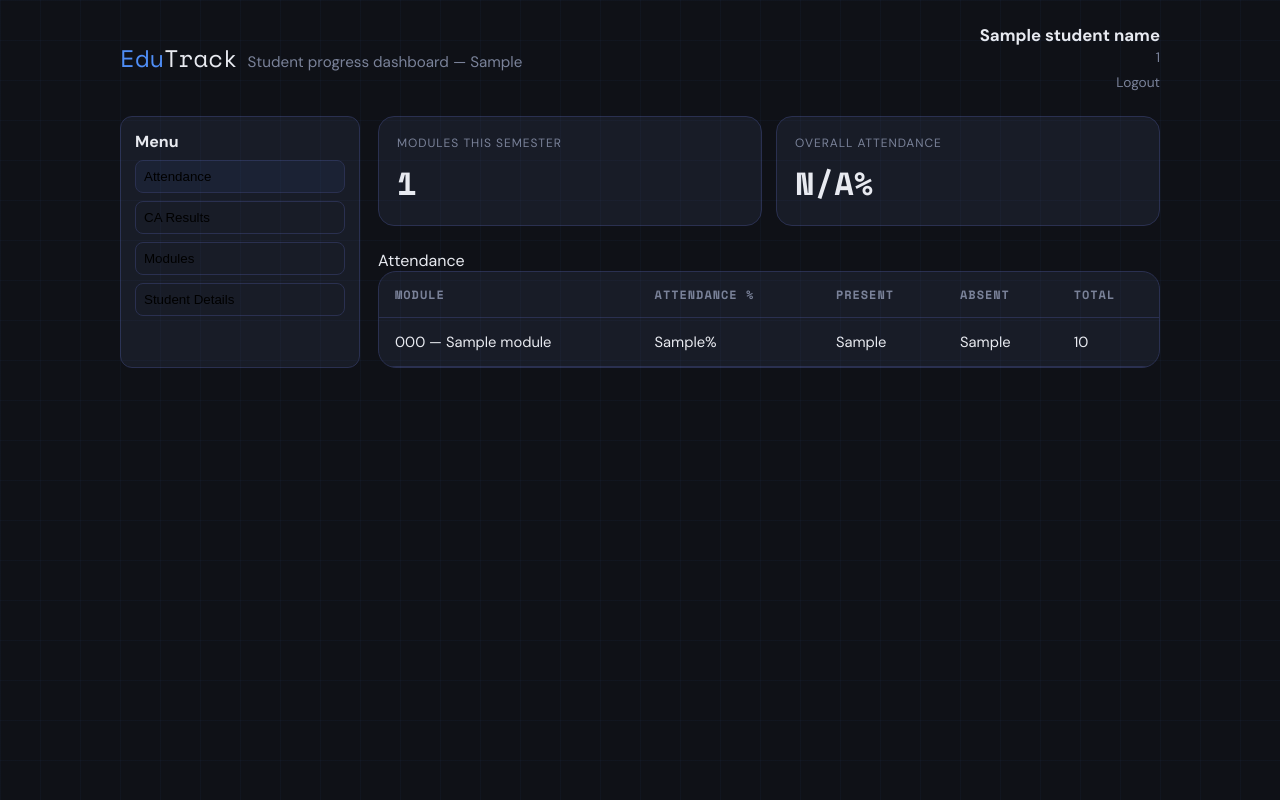
After one commit to whiteraven29/bp_sys, a Django app: template backend/templates/student_dashboard.html in a window 1280 px wide. The commit adds this page. Run offline with Django 5.2, Linux system fonts and the light colour scheme; the template is opened without the code that fills it: most values are stand-ins (such as "Sample title", 1, 10 or a date in 2020).

Commit message:
fix_and_students

```diff
--- a/backend/edutrack/urls.py
+++ b/backend/edutrack/urls.py
@@ -10,5 +10,7 @@ urlpatterns = [
     path('login/', att_views.login_view, name='login'),
     path('logout/', att_views.logout_view, name='logout'),
     path('register/', att_views.register_view, name='register'),
+    path('student-logout/', att_views.student_logout_view, name='student-logout'),
+    path('student-dashboard/', att_views.student_dashboard, name='student-dashboard'),
     path('', login_required(TemplateView.as_view(template_name='index.html')), name='frontend'),
 ]
--- /dev/null
+++ b/backend/templates/student_dashboard.html
@@ -0,0 +1,186 @@
+<!DOCTYPE html>
+<html lang="en">
+<head>
+<meta charset="UTF-8">
+<meta name="viewport" content="width=device-width, initial-scale=1.0">
+<title>EduTrack — Student Dashboard</title>
+<link href="https://fonts.googleapis.com/css2?family=Space+Mono:wght@400;700&family=DM+Sans:wght@300;400;500;600;700&display=swap" rel="stylesheet">
+<style>
+  :root {
+    --bg: #0f1117; --surface: #181c27; --surface2: #1e2335; --border: #2a3050;
+    --accent: #4f8ef7; --green: #22c55e; --yellow: #f59e0b; --red: #ef4444;
+    --text: #e8eaf0; --muted: #7a8299; --font-sans: 'DM Sans', sans-serif; --font-mono: 'Space Mono', monospace;
+  }
+  *, *::before, *::after { box-sizing: border-box; margin: 0; padding: 0; }
+  body { font-family: var(--font-sans); background: var(--bg); color: var(--text); min-height: 100vh; }
+  body::before { content: ''; position: fixed; inset: 0; background-image: linear-gradient(rgba(79,142,247,.04) 1px, transparent 1px), linear-gradient(90deg, rgba(79,142,247,.04) 1px, transparent 1px); background-size: 40px 40px; pointer-events: none; }
+  a { color: var(--accent); text-decoration: none; }
+  a:hover { text-decoration: underline; }
+  .page { max-width: 1080px; margin: 0 auto; padding: 24px 20px; }
+  .topbar { display: flex; flex-wrap: wrap; justify-content: space-between; gap: 12px; align-items: center; margin-bottom: 24px; }
+  .brand { display: flex; gap: 10px; align-items: baseline; }
+  .brand .logo { font-family: var(--font-mono); font-size: 1.5rem; color: var(--accent); }
+  .brand .logo span { color: var(--text); }
+  .brand .desc { color: var(--muted); font-size: .95rem; }
+  .profile { text-align: right; }
+  .profile strong { display: block; font-size: 1.05rem; }
+  .profile span { color: var(--muted); font-size: .86rem; }
+  .logout-link { display: inline-flex; align-items: center; gap: 6px; margin-top: 6px; font-size: .86rem; color: var(--muted); }
+  .logout-link:hover { color: var(--red); }
+  .stat-grid { display: grid; grid-template-columns: repeat(auto-fit, minmax(180px, 1fr)); gap: 14px; margin-bottom: 24px; }
+  .stat-card { background: var(--surface); border: 1px solid var(--border); border-radius: 16px; padding: 18px; }
+  .stat-card .label { font-size: .75rem; color: var(--muted); text-transform: uppercase; letter-spacing: .08em; margin-bottom: 8px; }
+  .stat-card .value { font-size: 2rem; font-family: var(--font-mono); font-weight: 700; }
+  .table-wrap { background: var(--surface); border: 1px solid var(--border); border-radius: 18px; overflow: hidden; }
+  table { width: 100%; border-collapse: collapse; min-width: 720px; }
+  th, td { padding: 14px 16px; text-align: left; vertical-align: top; border-bottom: 1px solid var(--border); }
+  th { font-size: .75rem; letter-spacing: .08em; text-transform: uppercase; font-family: var(--font-mono); color: var(--muted); }
+  td { font-size: .92rem; color: var(--text); }
+  tbody tr:hover td { background: rgba(79,142,247,.04); }
+  .badge { display: inline-flex; align-items: center; gap: 6px; border-radius: 999px; padding: 4px 10px; font-size: .75rem; font-family: var(--font-mono); }
+  .badge-att { background: rgba(34,197,94,.12); color: var(--green); }
+  .badge-miss { background: rgba(239,68,68,.12); color: var(--red); }
+  .badge-sem { background: rgba(79,142,247,.12); color: var(--accent); }
+  .empty { padding: 40px 20px; color: var(--muted); text-align: center; }
+  .module-name { font-weight: 700; }
+  .result-box { margin-top: 10px; padding: 14px 16px; background: rgba(15,17,23,.92); border: 1px solid var(--border); border-radius: 14px; }
+  .result-row { display: grid; grid-template-columns: 1fr auto; gap: 12px; margin-bottom: 8px; align-items: center; }
+  .result-row span:first-child { color: var(--muted); }
+  .result-row span:last-child { font-family: var(--font-mono); font-weight: 700; }
+  .row-label { color: var(--muted); font-size: .8rem; text-transform: uppercase; letter-spacing: .08em; margin-bottom: 12px; }
+  @media (max-width: 860px) { .table-wrap { overflow-x: auto; } }
+  @media (max-width: 640px) { .topbar { flex-direction: column; align-items: stretch; } }
+</style>
+</head>
+<body>
+<div class="page">
+  <div class="topbar">
+    <div class="brand">
+      <div class="logo">Edu<span>Track</span></div>
+      <div class="desc">Student progress dashboard — {{ active_semester }}</div>
+    </div>
+    <div class="profile">
+      <strong>{{ student_name }}</strong>
+      <span>{{ registration_number }}</span>
+      <div><a href="{% url 'student-logout' %}" class="logout-link">Logout</a></div>
+    </div>
+  </div>
+  <div style="display:flex;gap:18px;">
+    <aside style="width:240px;background:var(--surface);border:1px solid var(--border);border-radius:12px;padding:14px;">
+      <div style="font-weight:700;margin-bottom:8px;">Menu</div>
+      <nav style="display:flex;flex-direction:column;gap:8px;">
+        <button class="side-btn" data-target="attendance-section" style="text-align:left;padding:8px;border-radius:8px;border:1px solid var(--border);background:transparent;cursor:pointer;">Attendance</button>
+        <button class="side-btn" data-target="results-section" style="text-align:left;padding:8px;border-radius:8px;border:1px solid var(--border);background:transparent;cursor:pointer;">CA Results</button>
+        <button class="side-btn" data-target="modules-section" style="text-align:left;padding:8px;border-radius:8px;border:1px solid var(--border);background:transparent;cursor:pointer;">Modules</button>
+        <button class="side-btn" data-target="details-section" style="text-align:left;padding:8px;border-radius:8px;border:1px solid var(--border);background:transparent;cursor:pointer;">Student Details</button>
+      </nav>
+    </aside>
+
+    <div style="flex:1;">
+      <div class="stat-grid">
+    <div class="stat-card">
+      <div class="label">Modules this semester</div>
+      <div class="value">{{ module_count }}</div>
+    </div>
+    <div class="stat-card">
+      <div class="label">Overall attendance</div>
+      <div class="value">{{ overall_attendance|default:'N/A' }}%</div>
+    </div>
+  </div>
+      <div id="panels">
+        <div id="attendance-section" class="panel">
+          <div class="card">
+            <div class="card-title">Attendance</div>
+            <div class="table-wrap">
+              <table>
+                <thead>
+                  <tr><th>Module</th><th>Attendance %</th><th>Present</th><th>Absent</th><th>Total</th></tr>
+                </thead>
+                <tbody>
+                  {% for module in modules %}
+                    <tr>
+                      <td>{{ module.module_code }} — {{ module.module_name }}</td>
+                      <td>{{ module.attendance_pct }}%</td>
+                      <td>{{ module.sessions_attended }}</td>
+                      <td>{{ module.sessions_absent }}</td>
+                      <td>{{ module.sessions_total }}</td>
+                    </tr>
+                  {% endfor %}
+                </tbody>
+              </table>
+            </div>
+          </div>
+        </div>
+
+        <div id="results-section" class="panel" style="display:none;">
+          <div class="card">
+            <div class="card-title">CA Results</div>
+            {% for module in modules %}
+              <div class="card" style="margin-bottom:12px;">
+                <div class="card-title">{{ module.module_code }} — {{ module.module_name }}</div>
+                {% if module.result %}
+                  <div class="result-box">
+                    <div class="result-row"><span>Assignment 1</span><span>{{ module.result.assign1|default:'–' }}</span></div>
+                    <div class="result-row"><span>Assignment 2</span><span>{{ module.result.assign2|default:'–' }}</span></div>
+                    <div class="result-row"><span>CAT 1</span><span>{{ module.result.cat1_theory|default:'–' }}</span></div>
+                    <div class="result-row"><span>CAT 2</span><span>{{ module.result.cat2_theory|default:'–' }}</span></div>
+                    {% if module.result.has_practical %}
+                      <div class="result-row"><span>Practical 1</span><span>{{ module.result.cat1_practical|default:'–' }}</span></div>
+                      <div class="result-row"><span>Practical 2</span><span>{{ module.result.cat2_practical|default:'–' }}</span></div>
+                    {% endif %}
+                    <div class="result-row"><span>End theory</span><span>{{ module.result.end_theory|default:'–' }}</span></div>
+                    {% if module.result.has_practical %}
+                      <div class="result-row"><span>End practical</span><span>{{ module.result.end_practical|default:'–' }}</span></div>
+                    {% endif %}
+                    <div class="result-row"><span>Total</span><span>{{ module.result.final_total|default:'–' }}</span></div>
+                  </div>
+                {% else %}
+                  <div class="empty">No marks available yet for this module.</div>
+                {% endif %}
+              </div>
+            {% endfor %}
+          </div>
+        </div>
+
+        <div id="modules-section" class="panel" style="display:none;">
+          <div class="card">
+            <div class="card-title">Modules</div>
+            <ul>
+              {% for module in modules %}
+                <li>{{ module.module_code }} — {{ module.module_name }} ({{ module.semester }})</li>
+              {% endfor %}
+            </ul>
+          </div>
+        </div>
+
+        <div id="details-section" class="panel" style="display:none;">
+          <div class="card">
+            <div class="card-title">Student Details</div>
+            <div><strong>Name:</strong> {{ student_name }}</div>
+            <div><strong>Registration No:</strong> {{ registration_number }}</div>
+            <div><strong>Active Semester:</strong> {{ active_semester }}</div>
+          </div>
+        </div>
+      </div>
+    </div>
+  </div>
+</div>
+</body>
+<script>
+  document.addEventListener('DOMContentLoaded', function () {
+    const buttons = document.querySelectorAll('.side-btn');
+    function showPanel(id) {
+      document.querySelectorAll('#panels .panel').forEach(p => p.style.display = 'none');
+      const el = document.getElementById(id);
+      if (el) el.style.display = '';
+    }
+    buttons.forEach(b => b.addEventListener('click', () => {
+      showPanel(b.dataset.target);
+      buttons.forEach(x => x.style.background = 'transparent');
+      b.style.background = 'rgba(79,142,247,.06)';
+    }));
+    // default
+    if (buttons[0]) buttons[0].click();
+  });
+</script>
+</html>
```
Also changed, not shown: backend/attendance/forms.py (+21 -0 lines), backend/attendance/views.py (+116 -7 lines), backend/templates/login.html (+8 -11 lines).
